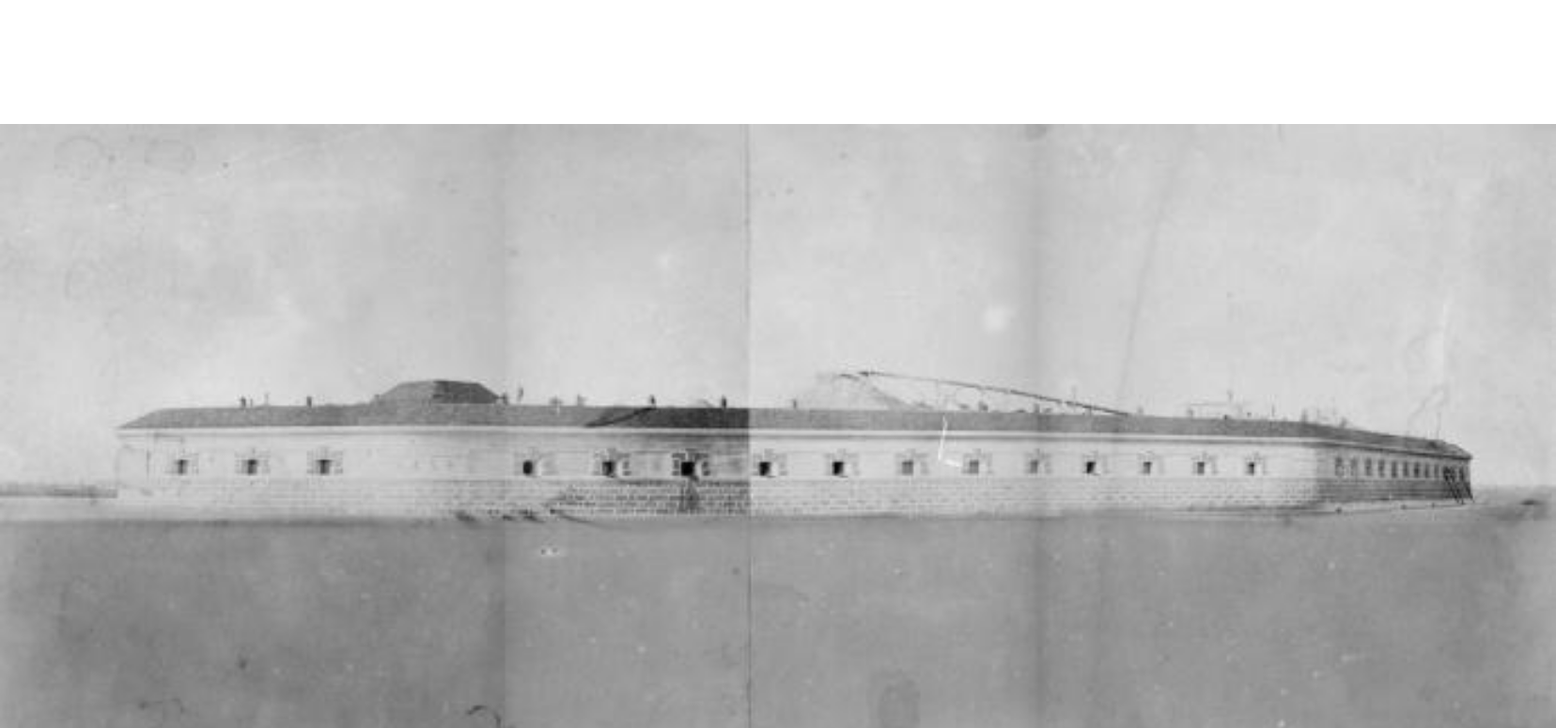
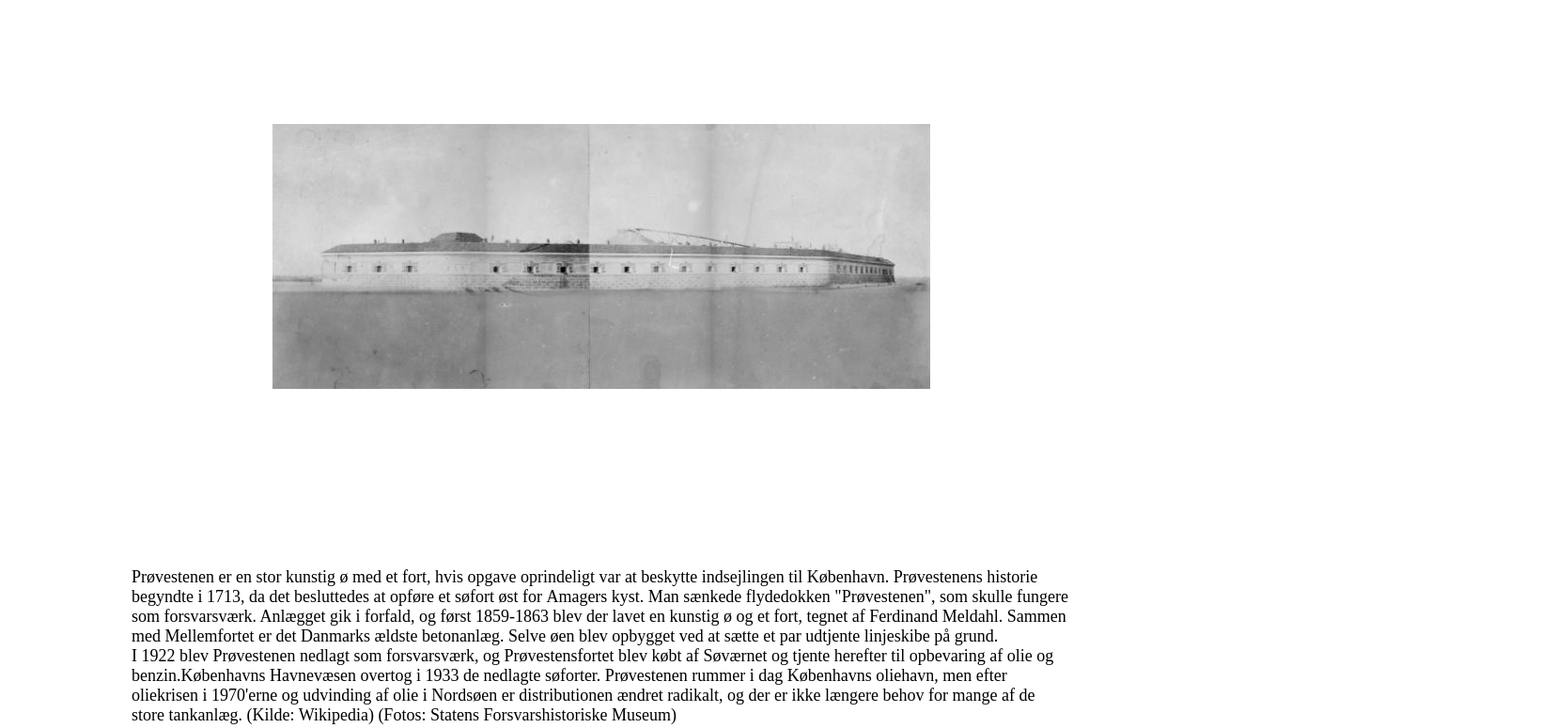
Before and after one commit to rts-cmk-wu06/cph-architects-Dragonashes, a plain HTML site: page meldahl.html in a window 1280 px wide. Shown: the part 640-1415 px from the top of the page at 94% size, 1656 px wide, since content can reach past the window. Drawn offline with Linux system fonts and the light colour scheme.

Commit message:
meldahl fiks

```diff
--- a/asset/css/article.css
+++ b/asset/css/article.css
@@ -28,3 +28,15 @@
         height: 100%;
     }
 }
+
+/* meldahl */
+
+.meldahlgrid{
+    display: grid;
+    place-items: center;
+}
+
+.provestenen{
+    width: 700px;
+    height: auto;
+}
--- a/meldahl.html
+++ b/meldahl.html
@@ -63,8 +63,8 @@
 
 <div class="divspacer"></div>
 
-<div class="homeimagegrid">
-    <img src="asset/billeder/mehldahl/Provestenen.jpg" class="homeimage">
+<div class="meldahlgrid">
+    <img src="asset/billeder/mehldahl/Provestenen.jpg" class="provestenen">
 </div>
 
 <div class="divspacer"></div>
```
